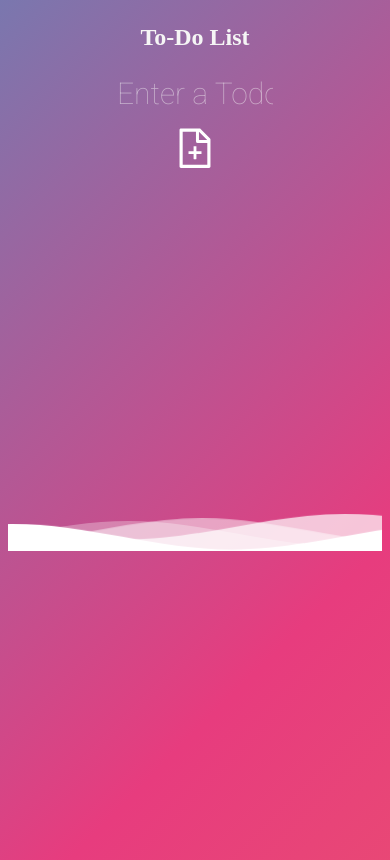
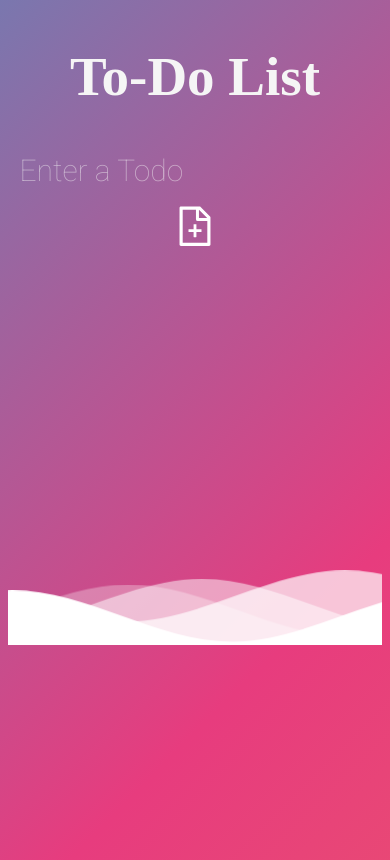
Before and after one commit to abhinavthapa1998/To-Do-Next-TS, a Next.js app: page / in a window 390 px wide. Built offline with nearby package versions, Linux system fonts and the light colour scheme; a web font is replaced by a local one.

Commit message:
Basic Responsive

```diff
--- a/pages/index.tsx
+++ b/pages/index.tsx
@@ -1,7 +1,6 @@
 import type { NextPage } from "next";
 import React, { useEffect, useState } from "react";
 import InputField from "../components/InputField";
-
 import { Todo } from "../model/Model";
 import TodoList from "../components/TodoList";
 import Waves from "../components/Waves";
@@ -9,21 +8,25 @@ const Home: NextPage = () => {
   const [Todo, setTodo] = useState<string>("");
   const [Todos, setTodos] = useState<Todo[]>([]);
 
+  // THIS ADDS THE LIST ITEM WHENEVER YOU PASS IT
   const handleAdd = (e: React.FormEvent) => {
     e.preventDefault();
-
+    // ONLY IF INPUT IS NOT EMPTY IT WILL ADD
     if (Todo) {
       setTodos([...Todos, { id: Date.now(), Todo, isDone: false }]);
       setTodo("");
     }
   };
   const checkStorage = () => {
+    //FIRST YOU NEED TO CHECK IF THE LIST EXISTS ON LOCAL STORAGE
     if (localStorage.getItem("List")) {
+      //THEN WE NEED TO PROVIDE A FALLBACK STRING OTHERWISE IT WILL THROW ERROR
       var retrievedData = JSON.parse(localStorage.getItem("List") || "Old");
-      if (retrievedData) setTodos(retrievedData);
+      setTodos(retrievedData);
     }
   };
   useEffect(() => {
+    //WE NEED TO CHECK IF THERE WAS ANY LIST USED BEFORE
     checkStorage();
   }, []);
   return (
--- a/styles/globals.css
+++ b/styles/globals.css
@@ -3,6 +3,7 @@
   font-family: "Square Peg", cursive;
   font-size: 30px;
 }
+/* THE MOVING BACKGROUND GRADIENT EFFECT */
 body {
   justify-content: space-between;
   background: linear-gradient(-45deg, #ee7752, #e73c7e, #23a6d5, #23d5ab);
@@ -22,9 +23,9 @@ body {
     background-position: 0% 50%;
   }
 }
-
+/* MAIN APPLICATION */
 h1 {
-  font-size: 80px;
+  font-size: calc(40px + 3vw);
   color: whitesmoke;
 }
 .container {
@@ -110,6 +111,21 @@ p {
   text-align: center;
   background-color: white;
 }
+@media only screen and (max-width: 770px) {
+  h1 {
+    font-size: 55px !important;
+  }
+  .todos_text {
+    font-size: 35px;
+  }
+  .input_box {
+    width: 90vw;
+  }
+  .waveContainer {
+    bottom: 0;
+    transform: scaleY(2);
+  }
+}
 
 /* Animation */
 
```
